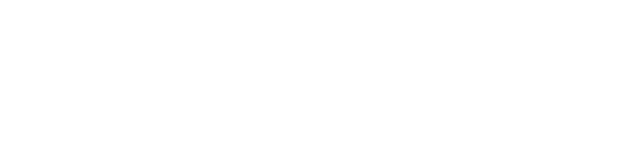
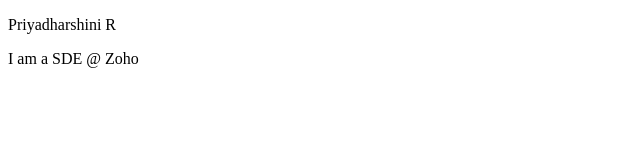
Before and after one commit to Priyadharshini118/Javascript, a plain HTML site: page v2/index.html in a window 1280 px wide. Shown: the whole page, without its empty margins (0-640 px from the left). Drawn offline with Linux system fonts and the light colour scheme.

Commit message:
2nd Commit

```diff
--- a/v2/index.html
+++ b/v2/index.html
@@ -6,6 +6,10 @@
     <title>Document</title>
 </head>
 <body>
+    <p id ="myId1"></p>
+    <p id ="myId2"></p>
+    <p id ="myId3"></p>
+
    <script src="script.js"></script>
 </body>
 </html>
--- a/v2/script.js
+++ b/v2/script.js
@@ -2,3 +2,8 @@ let age =22;
 console.log(age);
 console.log(`Priyadharshini is ${age} years old.`);
 console.log(typeof age);
+
+let name ="Priyadharshini R";
+let designation ="SDE @ Zoho ";
+document.getElementById("myId1").textContent=name;
+document.getElementById("myId2").textContent=`I am a ${designation}`;
```
